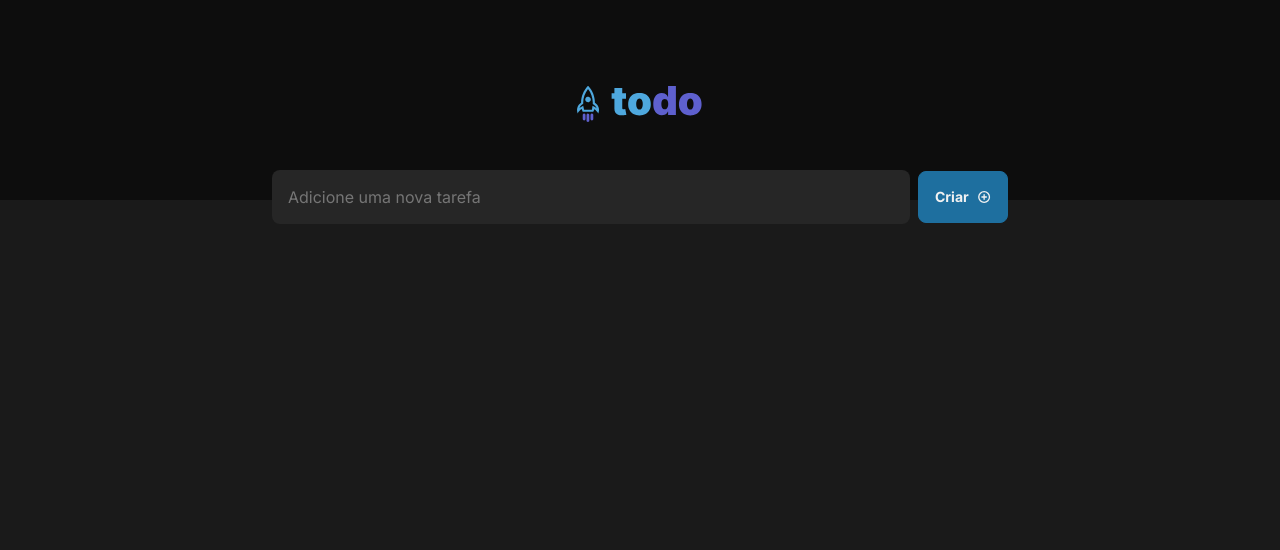
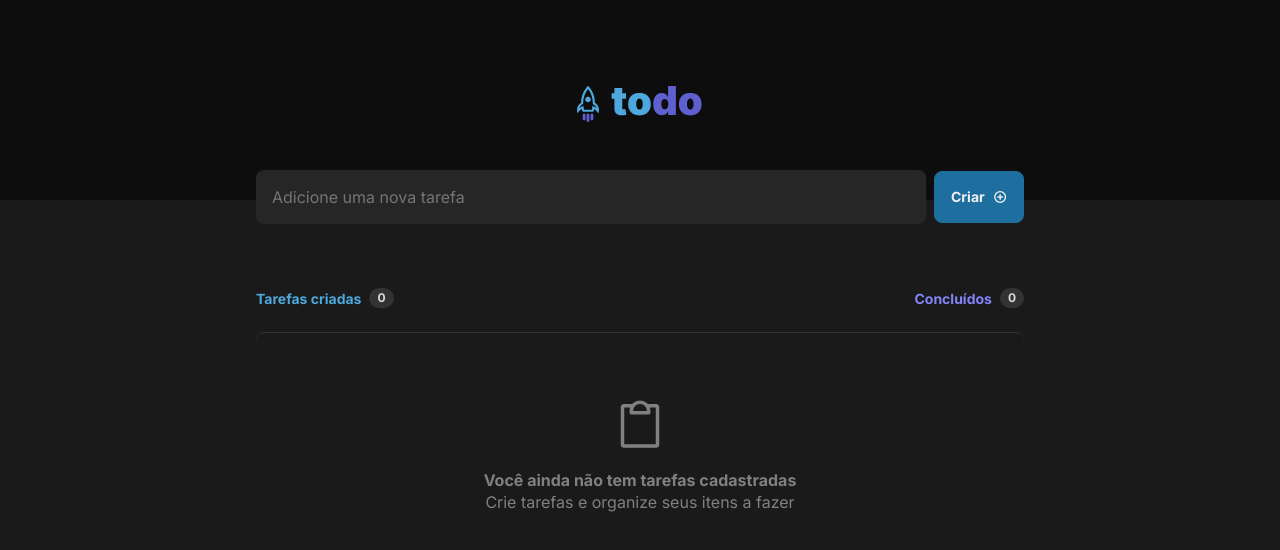
Before and after one commit to juliannelima/ignite-2022, a React (Vite) app in the folder 01-desafio-particando-conceitos/: page / in a window 1280 px wide. Shown: the top 550 px of the page. Built offline with nearby package versions, Linux system fonts and the light colour scheme.

Commit message:
Adicionando componente ListTask

```diff
--- a/01-desafio-particando-conceitos/src/App.module.css
+++ b/01-desafio-particando-conceitos/src/App.module.css
@@ -1,6 +1,15 @@
-.formTask {
-  display: flex;
-  flex-direction: column;
-  justify-content: center;
+.wrapper {
+  max-width: 50rem;
+  margin: 2rem auto;
+  padding: 0 1rem;
+
   margin-top: calc(0px - 1.5rem - 6px);
+  gap: 4rem;
 }
+
+
+@media (max-width: 768px) {
+  .html {
+    font-size: 87.5%;
+  }
+}
--- a/01-desafio-particando-conceitos/src/App.tsx
+++ b/01-desafio-particando-conceitos/src/App.tsx
@@ -4,15 +4,18 @@ import { Header } from './Components/Header';
 import styles from './App.module.css';
 
 import './global.css';
+import { ListTask } from './Components/ListTask';
 
 function App() {
    return (
     <>
       <Header />
 
-      <div className={styles.formTask}>
+      <main className={styles.wrapper}>
         <FormTask />
-      </div>
+
+        <ListTask />
+      </main>
     </>
   )
 }
--- a/01-desafio-particando-conceitos/src/Components/FormTask.module.css
+++ b/01-desafio-particando-conceitos/src/Components/FormTask.module.css
@@ -6,7 +6,7 @@
 }
 
 .form input {
-  width: 39.875rem;
+  width: 100%;
   height: 3.375rem;
   padding: 1rem;
 
@@ -54,12 +54,8 @@
 @media (max-width: 768px) {
   .form {
     flex-direction: column;
-    padding: 0 0.5rem;
   }
 
-  .form input {
-    width: 100%;
-  }
 
   .form button {
     width: 100%;
--- /dev/null
+++ b/01-desafio-particando-conceitos/src/Components/ListTask.module.css
@@ -0,0 +1,79 @@
+.list {
+  margin-top: 4rem;
+}
+
+.list header {
+  display: flex;
+  align-items: center;
+  justify-content: space-between;
+  margin-bottom: 1.5rem;
+}
+
+.created {
+  display: flex;
+  align-items: center;
+  gap: 0.5rem;
+}
+
+.created strong {
+  color: var(--blue);
+  font-size: 0.875rem;
+  font-height: 1.0rem;
+}
+
+.created span {
+  background: var(--gray-400);
+  border-radius: 999px;
+  padding: 2px 8px;
+
+  font-weight: 700;
+  font-size: 0.75rem;
+  line-height: 1rem;
+}
+
+.done {
+  display: flex;
+  align-items: center;
+  gap: 0.5rem;
+}
+
+.done strong {
+  color: var(--purple);
+  font-size: 0.875rem;
+  font-height: 1.0rem;
+}
+
+.done span {
+  background: var(--gray-400);
+  border-radius: 999px;
+  padding: 2px 8px;
+
+  font-weight: 700;
+  font-size: 0.75rem;
+  line-height: 1rem;
+}
+
+.empty {
+  border-top: 1px solid var(--gray-400);
+  border-radius: 8px;
+  padding: 4rem 1.5rem;
+
+  display: flex;
+  align-items: center;
+  justify-content: center;
+  flex-direction: column;
+
+  color: var(--gray-300);
+  line-height: 1.4;
+}
+
+.empty svg {
+  margin-bottom: 1rem;
+}
+
+/* @media (max-width: 768px) {
+  .list {
+    width: 100%;
+    padding: 0 0.5rem;
+  }
+} */
--- /dev/null
+++ b/01-desafio-particando-conceitos/src/Components/ListTask.tsx
@@ -0,0 +1,29 @@
+import { Clipboard } from 'phosphor-react';
+
+import styles from './ListTask.module.css';
+
+export function ListTask() {
+  return (
+    <div className={styles.list}>
+      <header>
+        <div className={styles.created}>
+          <strong>Tarefas criadas</strong>
+          <span>0</span>
+        </div>
+
+        <div className={styles.done}>
+          <strong>Concluídos</strong>
+          <span>0</span>
+        </div>
+      </header>
+
+      <div className={styles.empty}>
+        <Clipboard size={56}/>
+
+        <strong>Você ainda não tem tarefas cadastradas</strong>
+
+        <span>Crie tarefas e organize seus itens a fazer</span>
+      </div>
+    </div>
+  )
+}
--- a/01-desafio-particando-conceitos/src/global.css
+++ b/01-desafio-particando-conceitos/src/global.css
@@ -25,6 +25,7 @@
 
 body {
     background: var(--gray-600);
+    color: var(--gray-200);
     -webkit-font-smoothing: antialiased;
 }
 
```
